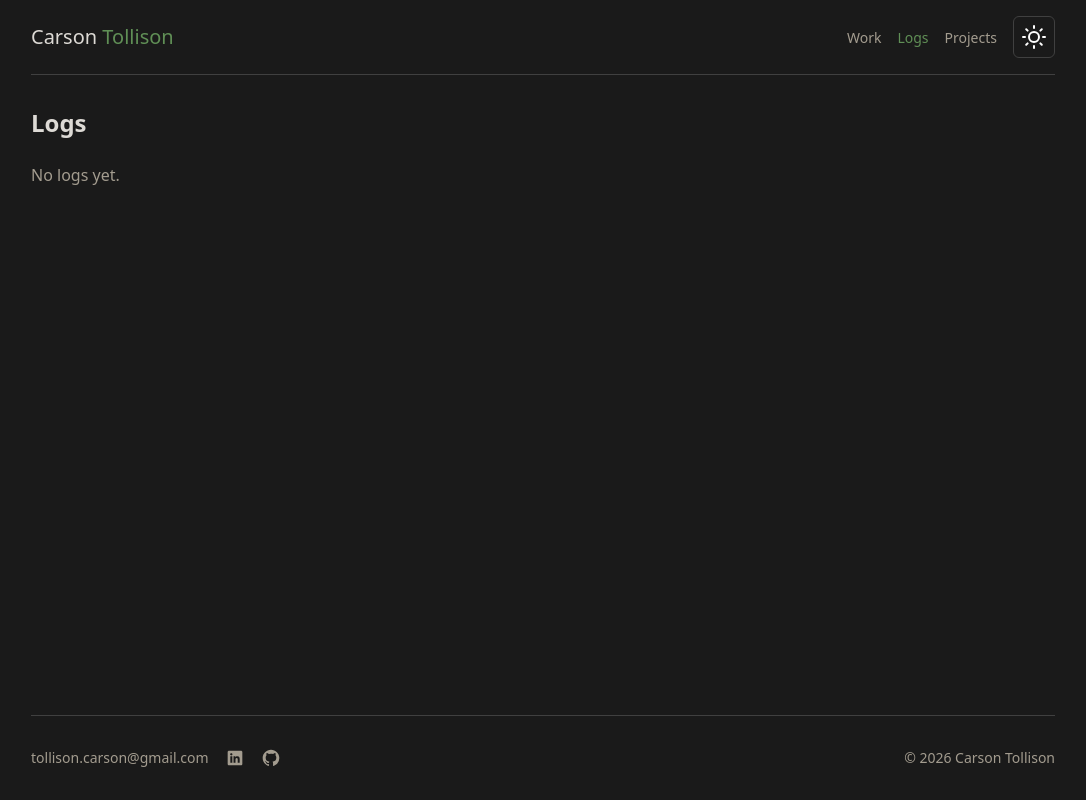
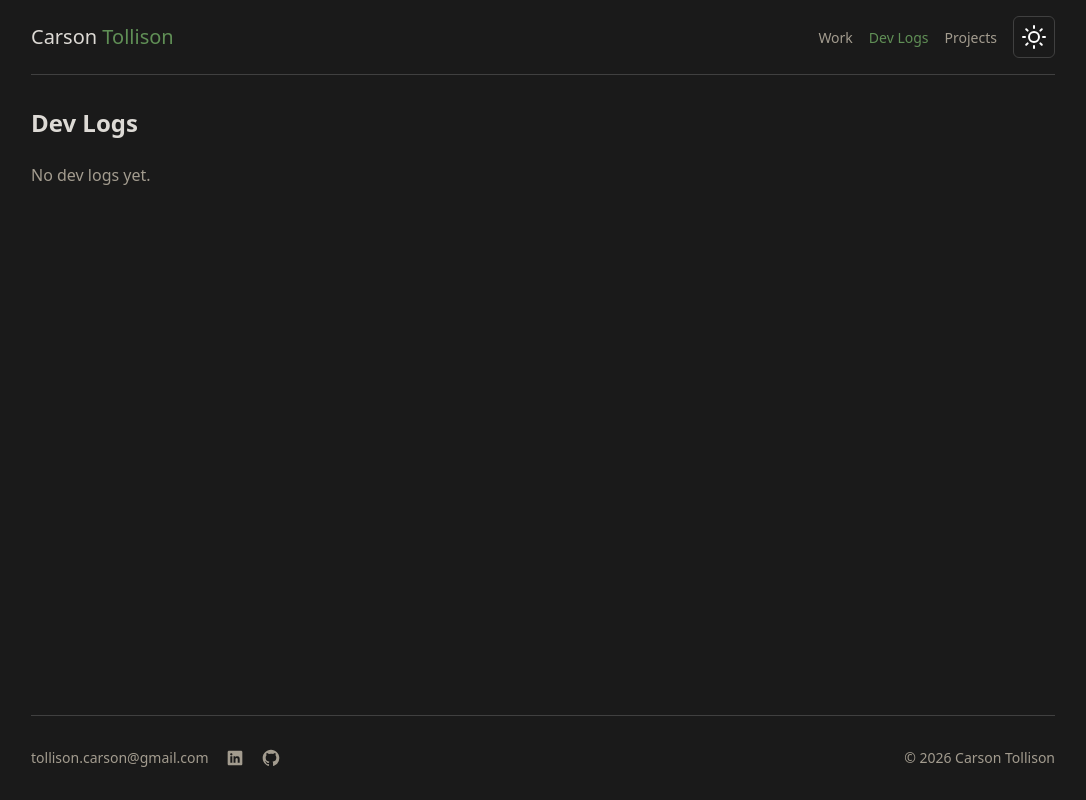
Before and after one commit to c-tollison/carson-dev, a React (Vite) app: page /log in a window 1280 px wide. Shown: the whole page, without its empty margins (97-1183 px from the left). Built offline with nearby package versions, Linux system fonts and the light colour scheme.

Commit message:
Update wording

```diff
--- a/src/components/log/log-page.tsx
+++ b/src/components/log/log-page.tsx
@@ -36,7 +36,7 @@ export default function LogPage({ title, date, topics, thumbnail, children }: Lo
                 <div className='hidden md:block w-16 h-16 flex-shrink-0'>
                     <img
                         src={thumbnail}
-                        alt='Log thumbnail'
+                        alt='Dev log thumbnail'
                         className='w-full h-full object-contain rounded-md'
                     />
                 </div>
--- a/src/components/nav-bar.tsx
+++ b/src/components/nav-bar.tsx
@@ -67,9 +67,9 @@ export default function NavBar() {
                     <li>
                         <Link
                             to='/log'
-                            className={`${activePage === NavBarPages.Log ? 'text-primary' : 'text-muted-foreground '} hover:text-primary transition-colors text-sm`}
+                            className={`${activePage === NavBarPages.Log ? 'text-primary' : 'text-muted-foreground '} hover:text-primary transition-colors text-sm whitespace-nowrap`}
                         >
-                            Logs
+                            Dev Logs
                         </Link>
                     </li>
                     <li>
@@ -99,7 +99,7 @@ export default function NavBar() {
                                 className='p-3 rounded-lg bg-card hover:bg-popover hover:shadow-lg transition-all duration-300 ease-in-out border border-border text-sm'
                                 onClick={toggleNavBar}
                             >
-                                Logs
+                                Dev Logs
                             </Link>
                             <Link
                                 to='projects'
--- a/src/routes/dashboard.tsx
+++ b/src/routes/dashboard.tsx
@@ -12,7 +12,7 @@ function Dashboard() {
             <div className='mt-8 flex flex-col md:flex-row md:gap-8'>
                 <div className='mt-8 md:mt-0 md:w-2/6 w-full order-2 md:order-1'>
                     <h3 className='flex justify-between items-end border-b pb-4 border-border text-xl'>
-                        <span>Recent Logs</span>
+                        <span>Recent Dev Logs</span>
                         <span className='text-sm'>
                             <Link to='/log' className='text-muted-foreground hover:text-primary transition-colors'>More</Link>
                         </span>
@@ -20,7 +20,7 @@ function Dashboard() {
 
                     <ul className='mt-6 flex flex-col'>
                         {latestLogs.length === 0 ? (
-                            <li className='text-muted-foreground py-2'>No logs yet.</li>
+                            <li className='text-muted-foreground py-2'>No dev logs yet.</li>
                         ) : (
                             latestLogs.map((log) => (
                                 <li key={log.route}>
--- a/src/routes/log.tsx
+++ b/src/routes/log.tsx
@@ -24,12 +24,12 @@ export default function Log() {
     return (
         <PageWrapper>
             <div className='mb-6'>
-                <h1 className='text-2xl font-semibold text-foreground'>Logs</h1>
+                <h1 className='text-2xl font-semibold text-foreground'>Dev Logs</h1>
             </div>
 
             <div className='flex flex-col gap-3'>
                 {logs.length === 0 ? (
-                    <p className='text-muted-foreground'>No logs yet.</p>
+                    <p className='text-muted-foreground'>No dev logs yet.</p>
                 ) : (
                     sortedLogs.slice(currentPage * 5, currentPage * 5 + 5).map((log, index) => (
                         <LogCard
```
